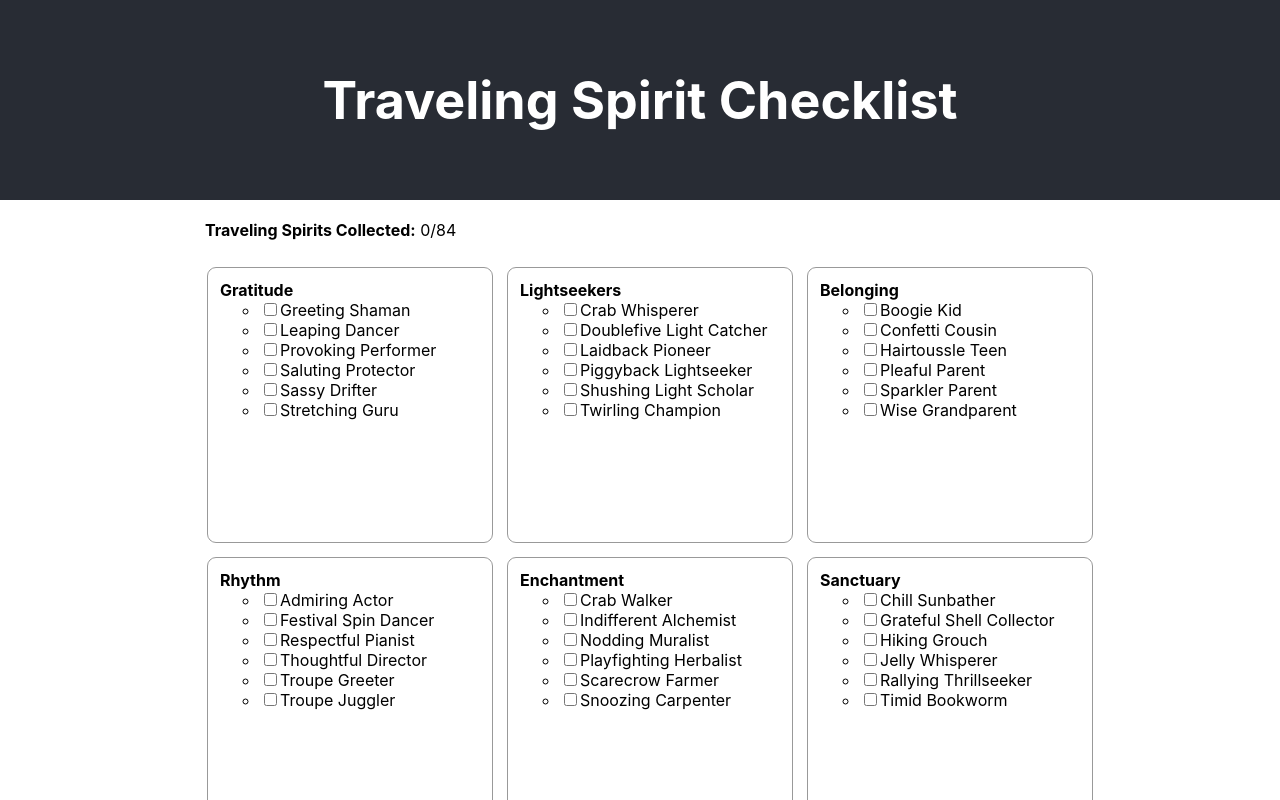
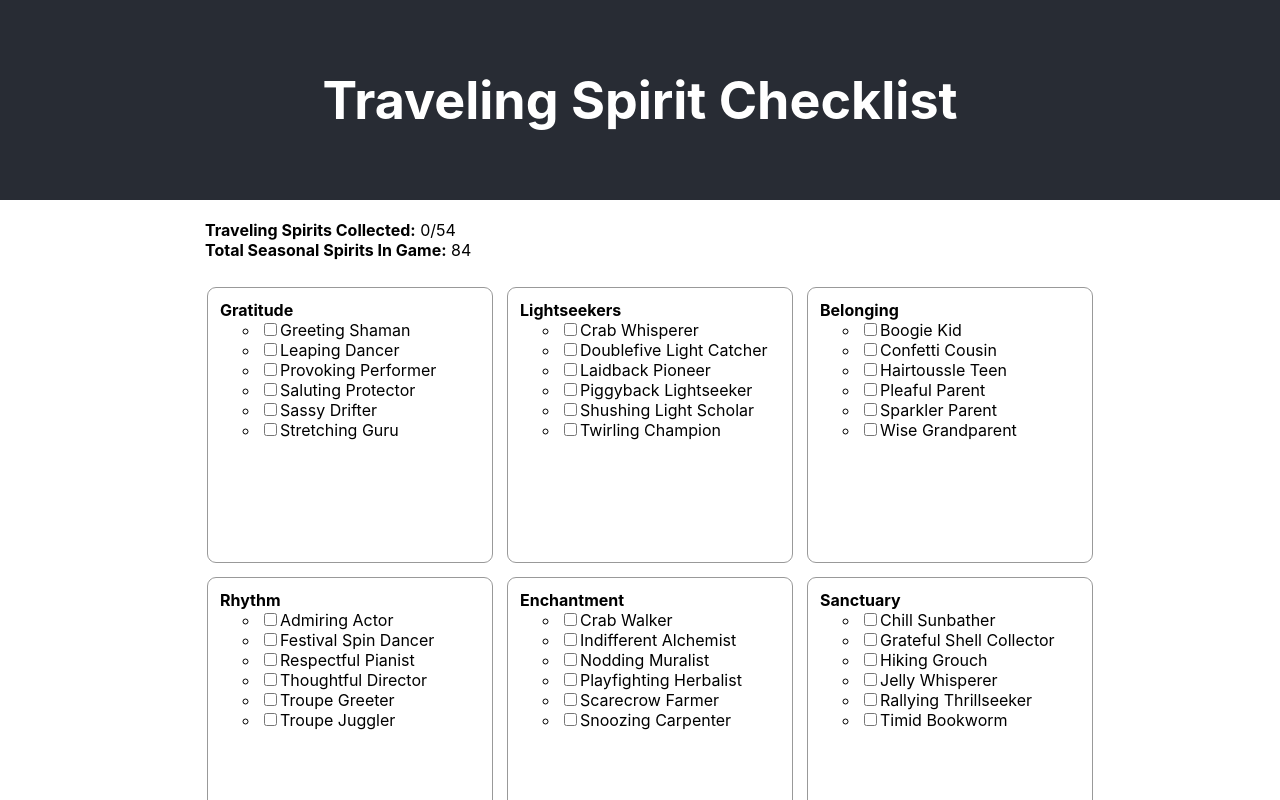
Before and after one commit to cmstead/sky-seasonal-spirits, a React (Create React App) app: page / in a window 1280 px wide. Shown: the top 800 px of the page. Built offline with nearby package versions, Linux system fonts and the light colour scheme.

Commit message:
Improved spirit count information at top of page

```diff
--- a/src/App.css
+++ b/src/App.css
@@ -37,19 +37,19 @@
   }
 }
 
-.App body {
+.App .body {
   width: 75%;
   margin: 0 auto;
   text-align: left;
 }
 
-.App body .notice {
+.App .body .notice {
   clear: both;
   margin: 40px;
   padding: 12px;
 }
 
-.App body ol>li {
+.App .body ol>li {
   display: block;
   height: 250px;
   width: 260px;
@@ -60,16 +60,24 @@
   float: left;
 }
 
-.App body ol>li.season-complete {
+.App .body ol>li.season-complete {
   background-color: #DDFFCC;
 }
 
-.App body li>label.not-visited {
+.App .body li>label.not-visited {
   color: #999;
 }
 
+#ts-count, #spirit-count {
+  margin: 20px 45px;
+}
+
+#spirit-count {
+  margin-top: 0;
+}
+
 #ts-count {
-  margin: 20px 45px;
+  margin-bottom: 0;
 }
 
 #markdown-list {
--- a/src/App.js
+++ b/src/App.js
@@ -7,9 +7,9 @@ function App () {
       <header className='App-header'>
         <h1>Traveling Spirit Checklist</h1>
       </header>
-      <body>
+      <div className="body">
         <SeasonList></SeasonList>
-      </body>
+      </div>
     </div>
   )
 }
--- a/src/components/SeasonList/index.js
+++ b/src/components/SeasonList/index.js
@@ -1,9 +1,48 @@
 import SpiritList from '../SpiritList'
-import { spiritData } from './spiritData'
+import { seasonData, spiritData } from './spiritData'
 import useStoredState from '../../hooks/useStoredState'
 // import MarkdownList from '../MarkdownList'
 
 const initialState = spiritData
+
+function countAvailableSpirits (spirits) {
+  return Object.keys(spirits).reduce(
+    (count, spiritName) => (spirits[spiritName].visited ? count + 1 : count),
+    0
+  )
+}
+
+function countTotalSpirits (seasonData) {
+  return Object.keys(seasonData).reduce(
+    (sum, seasonName) => sum + countAvailableSpirits(seasonData[seasonName]),
+    0
+  )
+}
+
+function countAllSpirits(seasonData) {
+  return Object.keys(seasonData).reduce(
+    (sum, seasonName) => sum + Object.keys(seasonData[seasonName]).length,
+    0
+  )
+}
+
+function sumCollectedSpirits (season) {
+  return Object.keys(season).reduce(
+    (sum, spiritName) => (season[spiritName] ? sum + 1 : sum),
+    0
+  )
+}
+
+function countCollectedSpirits (spirits) {
+  return Object.keys(spirits).reduce(
+    (sum, seasonName) => sum + sumCollectedSpirits(spirits[seasonName]),
+    0
+  )
+}
+
+function isSeasonComplete (spirits) {
+  return Object.keys(spirits).length === sumCollectedSpirits(spirits)
+}
 
 export default function SeasonList () {
   const [spirits, setSpirits] = useStoredState('spiritState', initialState)
@@ -24,36 +63,20 @@ export default function SeasonList () {
     setSpirits(newState)
   }
 
-  const totalSpiritCount = Object.keys(spirits).reduce(
-    (sum, seasonName) => sum + Object.keys(spirits[seasonName]).length,
-    0
-  )
-
-  function sumCollectedSpirits (season) {
-    return Object.keys(season).reduce(
-      (sum, spiritName) => (season[spiritName] ? sum + 1 : sum),
-      0
-    )
-  }
-
-  const collectedSpiritCount = Object.keys(spirits).reduce(
-    (sum, seasonName) => sum + sumCollectedSpirits(spirits[seasonName]),
-    0
-  )
-
-  function isSeasonComplete (spirits) {
-    return Object.keys(spirits).length === sumCollectedSpirits(spirits)
-  }
-
   return (
     <div>
       <div id='ts-count'>
-        <strong>Traveling Spirits Collected:</strong> {collectedSpiritCount}/
-        {totalSpiritCount}
+        <strong>Traveling Spirits Collected:</strong>{' '}
+        {countCollectedSpirits(spirits)}/{countTotalSpirits(seasonData)}
+      </div>
+      <div id='spirit-count'>
+        <strong>Total Seasonal Spirits In Game:</strong>{' '}
+        {countAllSpirits(seasonData)}
       </div>
       <ol>
         {Object.keys(spirits).map(seasonName => (
           <li
+            key={seasonName}
             className={
               isSeasonComplete(spirits[seasonName])
                 ? 'season-complete'
--- a/src/components/SpiritList/index.js
+++ b/src/components/SpiritList/index.js
@@ -9,7 +9,7 @@ export default function SpiritList ({ seasonName, spirits, update }) {
             type='checkbox'
             id={spiritName}
             name={spiritName}
-            checked={spirits[spiritName]}
+            defaultChecked={spirits[spiritName]}
             disabled={!seasonData[seasonName][spiritName].visited}
             onClick={() => update(spiritName, spirits[spiritName])}
           ></input>
```
